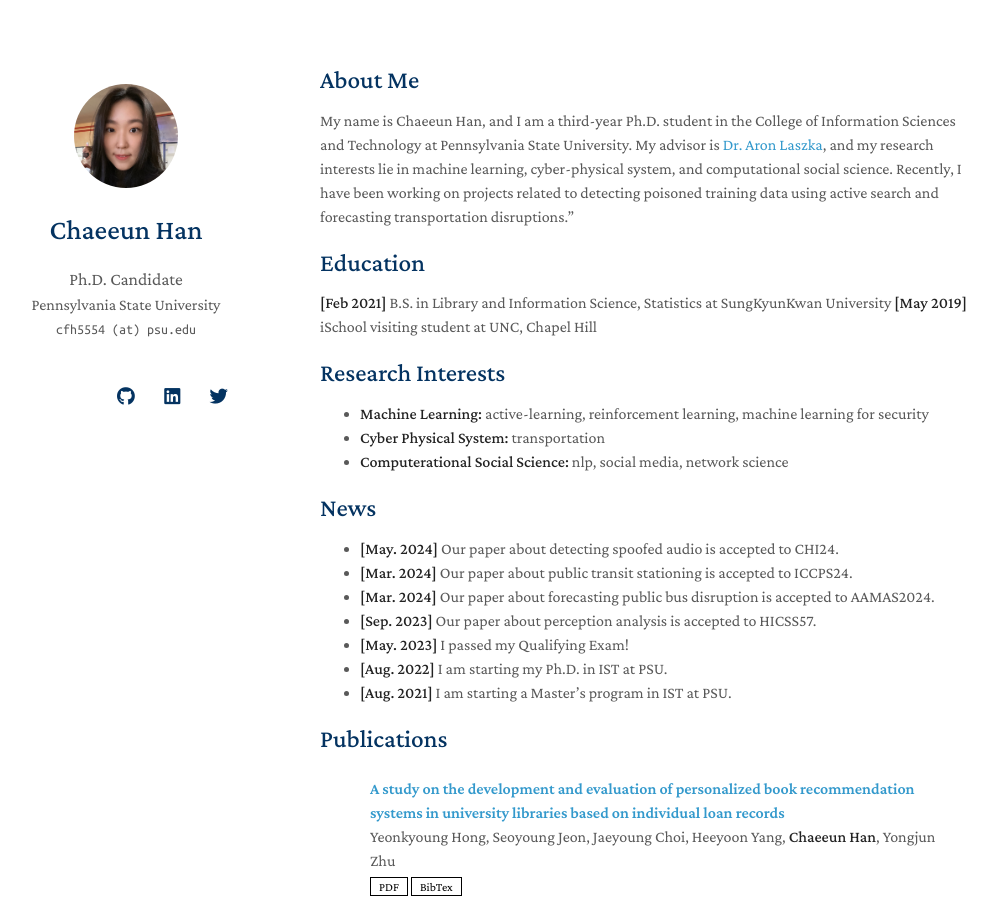
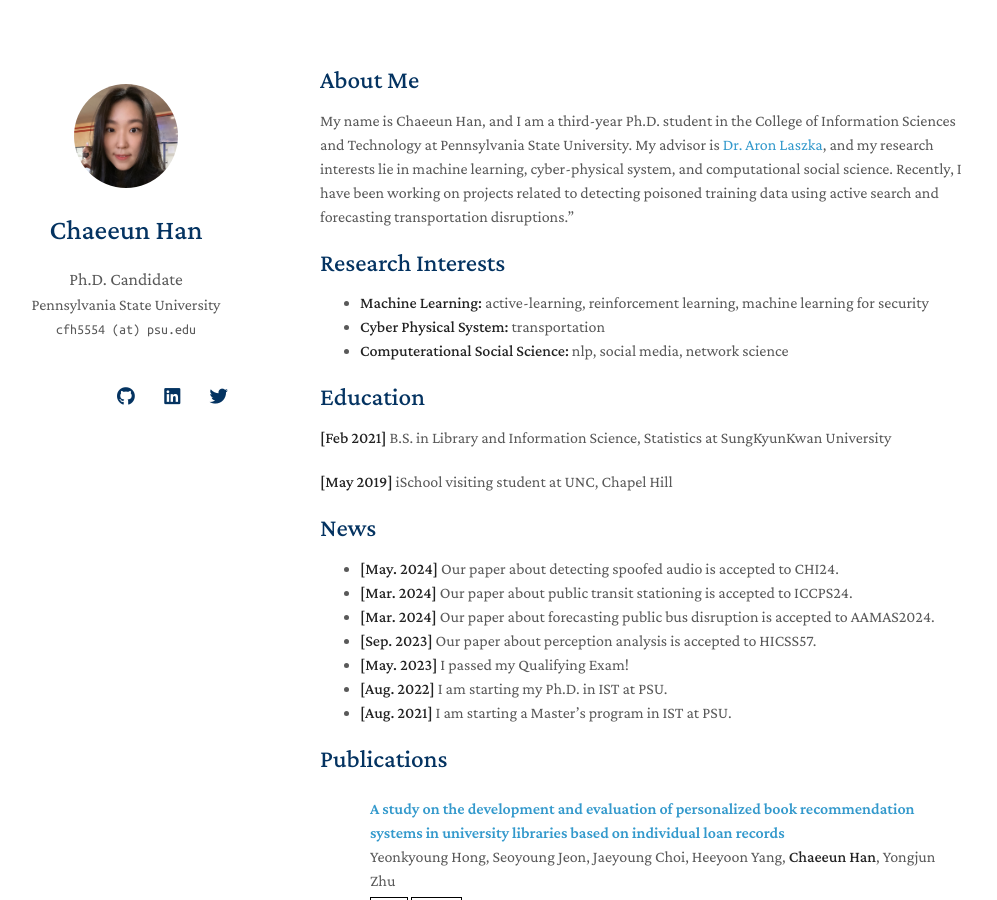
Before and after one commit to chaeeun-h/chaeeun-h.github.io, a Jekyll site: the page built from index.md, in a window 1280 px wide and 900 px high. Shown: the whole window, without its empty margins (150-1147 px from the left). Built offline with Jekyll 4.4.1, drawn with Linux system fonts in a browser that asks for light colours; nearby versions of some CDN libraries; a style sheet for code colours, icons or effects is not loaded; our own code applies the rules of GitHub Pages for plain Markdown files.

```diff
--- a/index.md
+++ b/index.md
@@ -6,16 +6,17 @@ layout: homepage
 
 My name is Chaeeun Han, and I am a third-year Ph.D. student in the College of Information Sciences and Technology at Pennsylvania State University. My advisor is [Dr. Aron Laszka](https://aronlaszka.com), and my research interests lie in machine learning, cyber-physical system, and computational social science. Recently, I have been working on projects related to detecting poisoned training data using active search and forecasting transportation disruptions."
 
-## Education
-**[Feb 2021]** B.S. in Library and Information Science, Statistics at SungKyunKwan University
-**[May 2019]** iSchool visiting student at UNC, Chapel Hill
-
-
 ## Research Interests
 
 - **Machine Learning:** active-learning, reinforcement learning, machine learning for security
 - **Cyber Physical System:** transportation
 - **Computerational Social Science:** nlp, social media, network science
+
+## Education
+**[Feb 2021]** B.S. in Library and Information Science, Statistics at SungKyunKwan University
+
+**[May 2019]** iSchool visiting student at UNC, Chapel Hill
+
 
 ## News
 - **[May. 2024]** Our paper about detecting spoofed audio is accepted to CHI24.
```
